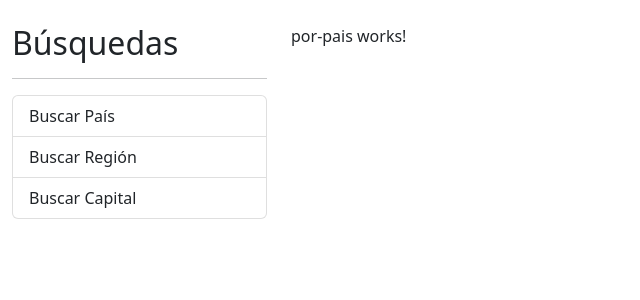
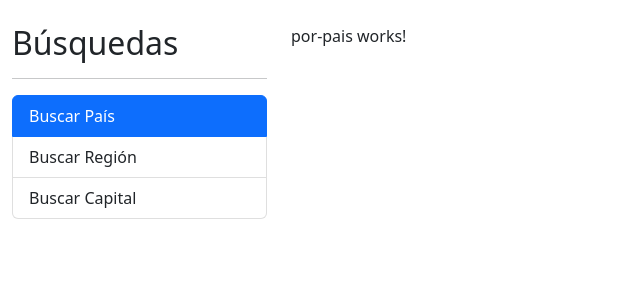
Before and after one commit to KevinArias02610/PaisesApp, an Angular app: page / in a window 1280 px wide. Shown: the top 300 px of the page, without its empty margins (0-640 px from the left). Built offline with nearby package versions, Linux system fonts and the light colour scheme.

Commit message:
Seccion 8 Clase 103 (Sidebar component)

```diff
--- a/src/app/app.component.html
+++ b/src/app/app.component.html
@@ -1,12 +1,6 @@
 <div class="row container mt-4">
     <div class="col-3">
-        <h2>Búsquedas</h2>
-        <hr>
-        <ul class="list-group">
-            <li class="list-group-item">Buscar País</li>
-            <li class="list-group-item">Buscar Región</li>
-            <li class="list-group-item">Buscar Capital</li>
-        </ul>
+        <app-sidebar></app-sidebar>
     </div>
     <div class="col">
         <router-outlet></router-outlet>
--- a/src/app/app.module.ts
+++ b/src/app/app.module.ts
@@ -8,7 +8,7 @@ import { SharedModule } from './shared/shared.module';
 
 @NgModule({
   declarations: [
-    AppComponent
+    AppComponent,
   ],
   imports: [
     BrowserModule,
@@ -16,6 +16,10 @@ import { SharedModule } from './shared/shared.module';
     PaisModule,
     SharedModule,
   ],
+  exports:[
+    AppComponent,
+    SharedModule
+  ],
   providers: [],
   bootstrap: [AppComponent]
 })
--- a/src/app/shared/shared.module.ts
+++ b/src/app/shared/shared.module.ts
@@ -1,5 +1,7 @@
 import { NgModule } from '@angular/core';
 import { CommonModule } from '@angular/common';
+import { RouterModule } from '@angular/router';
+
 import { SidebarComponent } from './sidebar/sidebar.component';
 
 
@@ -9,7 +11,8 @@ import { SidebarComponent } from './sidebar/sidebar.component';
     SidebarComponent
   ],
   imports: [
-    CommonModule
+    CommonModule,
+    RouterModule,
   ],
   exports:[
     SidebarComponent
--- /dev/null
+++ b/src/app/shared/sidebar/sidebar.component.css
@@ -0,0 +1,3 @@
+li{
+    cursor: pointer;
+}
--- a/src/app/shared/sidebar/sidebar.component.html
+++ b/src/app/shared/sidebar/sidebar.component.html
@@ -1 +1,7 @@
-<p>sidebar works!</p>
+<h2>Búsquedas</h2>
+<hr>
+<ul class="list-group">
+    <li routerLink="" routerLinkActive="active" [routerLinkActiveOptions]="{exact: true}" class="list-group-item">Buscar País</li>
+    <li routerLink="region" routerLinkActive="active" class="list-group-item">Buscar Región</li>
+    <li routerLink="capital" routerLinkActive="active" class="list-group-item">Buscar Capital</li>
+</ul>
--- a/src/app/shared/sidebar/sidebar.component.ts
+++ b/src/app/shared/sidebar/sidebar.component.ts
@@ -2,7 +2,8 @@ import { Component, OnInit } from '@angular/core';
 
 @Component({
   selector: 'app-sidebar',
-  templateUrl: './sidebar.component.html'
+  templateUrl: './sidebar.component.html',
+  styleUrls: ['./sidebar.component.css']
 })
 export class SidebarComponent implements OnInit {
 
```
